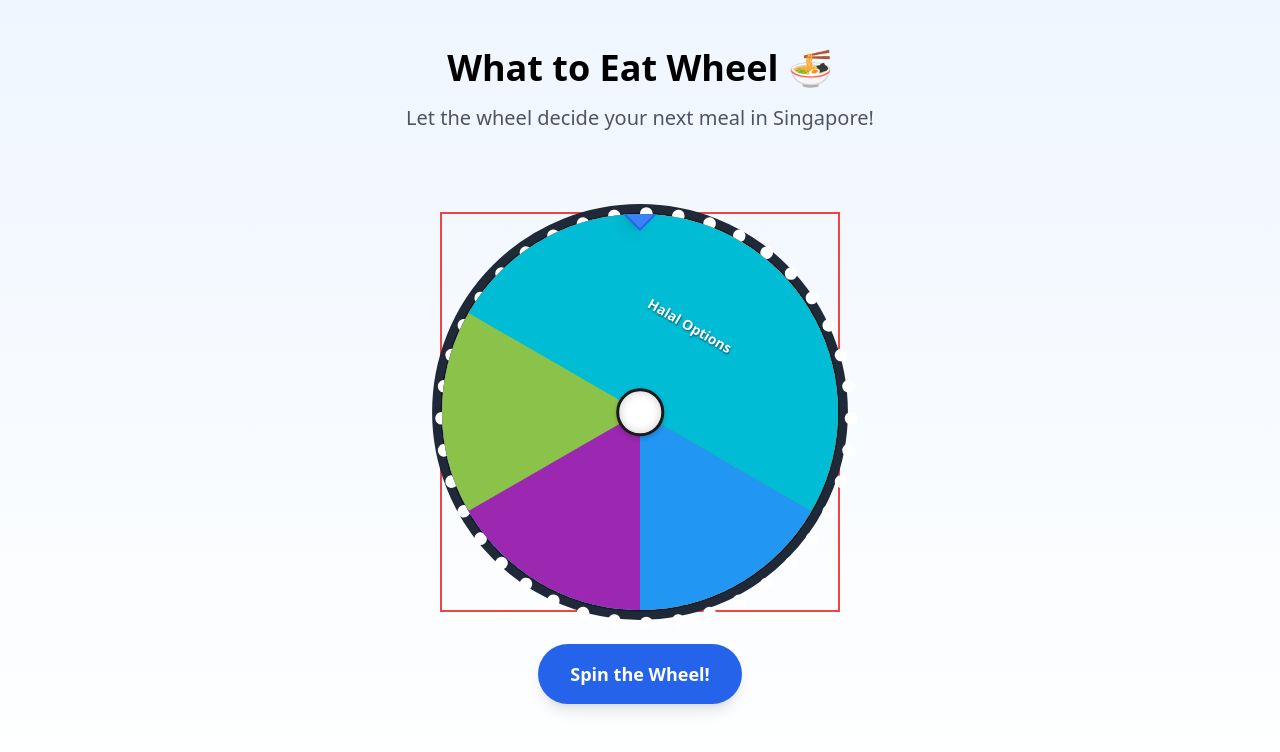
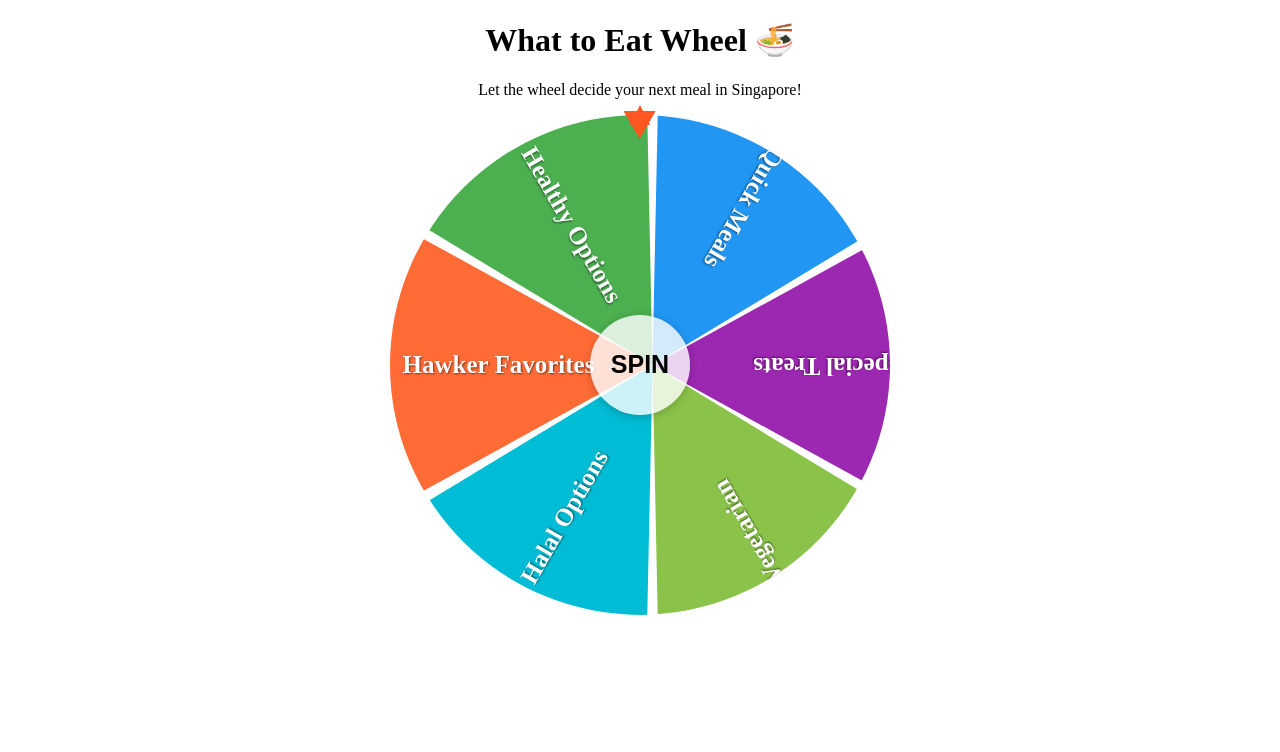
Before and after one commit to ryanlhy/what-to-eat-wheel, a Next.js app: page / in a window 1280 px wide. Shown: the top 752 px of the page. Built offline with nearby package versions, Linux system fonts and the light colour scheme.

Commit message:
initial commit with bugs

```diff
--- a/components/features/wheel/FoodWheel.tsx
+++ b/components/features/wheel/FoodWheel.tsx
@@ -1,127 +1,112 @@
 'use client'
 
-import { useState, useRef } from 'react'
-import { motion, AnimatePresence } from 'framer-motion'
+import { useState, useRef, useEffect } from 'react'
+import { AnimatePresence, motion } from 'framer-motion'
 import { FOOD_SECTIONS } from '@/lib/constants/foodData'
 import { FoodItem } from '@/types/food'
+import '@/styles/wheel.css'
 
 export const FoodWheel = () => {
     const [isSpinning, setIsSpinning] = useState(false)
     const [selectedFood, setSelectedFood] = useState<FoodItem | null>(null)
-    const wheelRef = useRef<HTMLDivElement>(null)
+    const [selectedCategory, setSelectedCategory] = useState<string>('')
+    const [debugInfo, setDebugInfo] = useState<string>('')
+    const wheelRef = useRef<HTMLUListElement>(null)
+    const previousEndDegree = useRef(0)
+
+    const getSelectedSection = (rotation: number) => {
+        const sectionAngle = 360 / FOOD_SECTIONS.length
+
+        // 1. Normalize the rotation to 0-360
+        // 2. Add 360 and take modulo again to handle negative rotations
+        let normalizedRotation = ((360 - rotation) % 360 + 360) % 360
+
+        // 3. Add half section to align with pointer
+        normalizedRotation = (normalizedRotation + sectionAngle / 2) % 360
+
+        // 4. Calculate index
+        const index = Math.floor(normalizedRotation / sectionAngle)
+
+        return index
+    }
 
     const spinWheel = () => {
-        if (isSpinning) return
+        if (isSpinning || !wheelRef.current) return
+
         setIsSpinning(true)
         setSelectedFood(null)
+        setSelectedCategory('')
+        setDebugInfo('')
 
         // Random rotation between 5 and 10 full spins plus a random section
         const spins = 5 + Math.random() * 5
-        const degrees = spins * 360 + Math.random() * 360
+        const randomAdditionalDegrees = spins * 360 + Math.random() * 360
+        const newEndDegree = previousEndDegree.current + randomAdditionalDegrees
 
-        if (wheelRef.current) {
-            wheelRef.current.style.transform = `rotate(${degrees}deg)`
-        }
+        // Apply the animation using the Web Animations API
+        const animation = wheelRef.current.animate([
+            { transform: `rotate(${previousEndDegree.current}deg)` },
+            { transform: `rotate(${newEndDegree}deg)` }
+        ], {
+            duration: 4000,
+            easing: 'cubic-bezier(0.32, 0, 0.67, 1)',
+            fill: 'forwards',
+            iterations: 1
+        })
+
+        // Store the new end degree for the next spin
+        previousEndDegree.current = newEndDegree
 
         // Calculate selected food after animation
         setTimeout(() => {
-            const finalRotation = degrees % 360
+            // Get the final rotation (0-360 degrees)
+            const finalRotation = newEndDegree % 360
             const sectionAngle = 360 / FOOD_SECTIONS.length
-            const selectedIndex = Math.floor(finalRotation / sectionAngle)
+
+            // Get the selected section index
+            const selectedIndex = getSelectedSection(finalRotation)
+
+            // Get the section and a random food item from it
             const section = FOOD_SECTIONS[selectedIndex]
             const randomFood = section.items[Math.floor(Math.random() * section.items.length)]
 
+            // Debug information
+            const normalizedRotation = ((360 - finalRotation) % 360 + 360) % 360
+            const debug = `Final Rotation: ${finalRotation.toFixed(1)}°, Normalized: ${normalizedRotation.toFixed(1)}°, Section Angle: ${sectionAngle}°, Index: ${selectedIndex}, Section: ${section.label}`
+            setDebugInfo(debug)
+            console.log(debug)
+
             setSelectedFood(randomFood)
+            setSelectedCategory(section.label)
             setIsSpinning(false)
-        }, 3000)
+        }, 4000)
     }
 
     return (
         <div className="flex flex-col items-center gap-8 p-8">
-            {/* Debug border to see container */}
-            <div className="relative w-[400px] h-[400px] border-2 border-red-500">
-                {/* Outer decorative ring */}
-                <div
-                    className="absolute w-full h-full rounded-full border-8 border-gray-800 bg-gray-900"
-                    style={{
-                        transform: 'scale(1.05)',
-                        zIndex: 1
-                    }}
-                >
-                    {/* Decorative dots */}
-                    {[...Array(40)].map((_, i) => (
-                        <div
-                            key={i}
-                            className="absolute w-3 h-3 bg-white rounded-full"
-                            style={{
-                                left: '50%',
-                                top: '50%',
-                                transform: `rotate(${(360 / 40) * i}deg) translateY(-195px)`,
-                            }}
-                        />
-                    ))}
-                </div>
-
-                {/* Main wheel */}
-                <motion.div
-                    ref={wheelRef}
-                    className="absolute inset-0"
-                    style={{
-                        zIndex: 2,
-                    }}
-                    transition={{ duration: 3, ease: "cubic-bezier(0.440, -0.205, 0.000, 1.130)" }}
-                >
-                    <div className="wheel-container">
-                        {/* Decorative dots border */}
-                        <div className="wheel-dots" />
-
-                        {/* Wheel sections */}
-                        {FOOD_SECTIONS.map((section, index) => {
-                            const angle = (360 / FOOD_SECTIONS.length) * index
-                            return (
-                                <div
-                                    key={section.category}
-                                    className="wheel-section"
-                                    style={{
-                                        transform: `rotate(${angle}deg)`,
-                                        backgroundColor: section.color === 'bg-hawker' ? '#FF6B35' :
-                                            section.color === 'bg-healthy' ? '#4CAF50' :
-                                                section.color === 'bg-quick' ? '#2196F3' :
-                                                    section.color === 'bg-special' ? '#9C27B0' :
-                                                        section.color === 'bg-veg' ? '#8BC34A' :
-                                                            section.color === 'bg-halal' ? '#00BCD4' : '#gray-500',
-                                    }}
-                                >
-                                    <span>{section.label}</span>
-                                </div>
-                            )
-                        })}
-
-                        {/* Center hub */}
-                        <div className="wheel-hub" />
-
-                        {/* Pointer */}
-                        <div
-                            className="absolute top-0 left-1/2 -translate-x-1/2 z-20"
-                        >
-                            <div className="w-6 h-6 bg-blue-600 transform rotate-45 -translate-y-1/2 shadow-lg">
-                                <div className="absolute inset-0.5 bg-blue-500" />
-                            </div>
-                        </div>
-                    </div>
-                </motion.div>
+            <div className="relative w-full max-w-[500px]">
+                <fieldset className="ui-wheel-of-fortune">
+                    <ul ref={wheelRef}>
+                        {FOOD_SECTIONS.map((section) => (
+                            <li key={section.category}>{section.label}</li>
+                        ))}
+                    </ul>
+                    <button
+                        type="button"
+                        onClick={spinWheel}
+                        disabled={isSpinning}
+                    >
+                        {isSpinning ? 'SPINNING...' : 'SPIN'}
+                    </button>
+                </fieldset>
+                <div className="wheel-pointer" />
             </div>
 
-            <button
-                onClick={spinWheel}
-                disabled={isSpinning}
-                className="px-8 py-4 bg-blue-600 text-white rounded-full font-bold text-lg
-                         hover:bg-blue-700 disabled:opacity-50 disabled:cursor-not-allowed
-                         transition-all transform hover:scale-105 active:scale-95
-                         shadow-lg hover:shadow-xl"
-            >
-                {isSpinning ? 'Spinning...' : 'Spin the Wheel!'}
-            </button>
+            {debugInfo && (
+                <div className="debug-info">
+                    {debugInfo}
+                </div>
+            )}
 
             <AnimatePresence>
                 {selectedFood && (
@@ -129,29 +114,31 @@ export const FoodWheel = () => {
                         initial={{ opacity: 0, y: 20 }}
                         animate={{ opacity: 1, y: 0 }}
                         exit={{ opacity: 0, y: -20 }}
-                        className="mt-8 p-6 bg-white rounded-lg shadow-xl max-w-md border border-gray-200"
+                        className="food-result-card"
                     >
-                        <h3 className="text-2xl font-bold mb-2">{selectedFood.name}</h3>
-                        <p className="text-gray-600 mb-4">{selectedFood.description}</p>
-                        <div className="flex items-center gap-2 mb-4">
-                            <span className="font-semibold">Health Rating:</span>
-                            <div className="flex gap-1">
+                        <div className="category-badge">
+                            {selectedCategory}
+                        </div>
+                        <h3>{selectedFood.name}</h3>
+                        <p>{selectedFood.description}</p>
+                        <div className="health-rating">
+                            <span>Health Rating:</span>
+                            <div className="health-rating-dots">
                                 {[...Array(5)].map((_, i) => (
                                     <span
                                         key={i}
-                                        className={`w-4 h-4 rounded-full ${i < selectedFood.healthRating ? 'bg-green-500' : 'bg-gray-200'
-                                            }`}
+                                        className={`health-rating-dot ${i < selectedFood.healthRating ? 'active' : 'inactive'}`}
                                     />
                                 ))}
                             </div>
                         </div>
                         {selectedFood.culturalInfo && (
-                            <p className="text-gray-600 mb-4 italic">{selectedFood.culturalInfo}</p>
+                            <p className="cultural-info">{selectedFood.culturalInfo}</p>
                         )}
                         {selectedFood.locations && (
-                            <div>
-                                <h4 className="font-semibold mb-2">Where to Try:</h4>
-                                <ul className="list-disc list-inside text-gray-600">
+                            <div className="locations">
+                                <h4>Where to Try:</h4>
+                                <ul>
                                     {selectedFood.locations.map((location) => (
                                         <li key={location}>{location}</li>
                                     ))}
--- a/postcss.config.js
+++ b/postcss.config.js
@@ -1,6 +1,6 @@
 module.exports = {
   plugins: {
-    tailwindcss: {},
+    '@tailwindcss/postcss': {},
     autoprefixer: {},
   },
 }
--- /dev/null
+++ b/styles/wheel.css
@@ -0,0 +1,218 @@
+:where(.ui-wheel-of-fortune) {
+  --_items: 6; /* Number of food sections */
+  all: unset;
+  aspect-ratio: 1 / 1;
+  background: Canvas;
+  container-type: inline-size;
+  direction: ltr;
+  display: grid;
+  place-content: center start;
+  position: relative;
+  width: 100%;
+  max-width: 500px;
+  margin: 0 auto;
+}
+
+:where(.ui-wheel-of-fortune)::after {
+  aspect-ratio: 1/cos(30deg);
+  background-color: #FF5722;
+  clip-path: polygon(50% 100%,100% 0,0 0);
+  content: "";
+  height: 4cqi;
+  position: absolute;
+  place-self: start center;
+  scale: 1.4;
+  z-index: 20;
+}
+
+:where(.ui-wheel-of-fortune) > * {
+  position: absolute;
+}
+
+:where(.ui-wheel-of-fortune) button {
+  aspect-ratio: 1 / 1;
+  background: hsla(0, 0%, 100%, .8);
+  border: 0;
+  border-radius: 50%;
+  cursor: pointer;
+  font-size: 5cqi;
+  place-self: center;
+  width: 20cqi;
+  z-index: 10;
+  font-weight: bold;
+  box-shadow: 0 2px 10px rgba(0, 0, 0, 0.2);
+  transition: transform 0.2s;
+  position: absolute;
+}
+
+:where(.ui-wheel-of-fortune) button:hover {
+  transform: scale(1.1);
+}
+
+:where(.ui-wheel-of-fortune) button:disabled {
+  opacity: 0.5;
+  cursor: not-allowed;
+}
+
+:where(.ui-wheel-of-fortune) ul {
+  all: unset;
+  clip-path: inset(0 0 0 0 round 50%);
+  display: grid;
+  inset: 0;
+  place-content: center start;
+  transition: transform 4s cubic-bezier(0.32, 0, 0.67, 1);
+  position: absolute;
+  width: 100%;
+  height: 100%;
+}
+
+:where(.ui-wheel-of-fortune) ul li {
+  align-content: center;
+  aspect-ratio: 1/calc(2*tan(180deg/var(--_items)));
+  clip-path: polygon(0% 0%, 100% 50%, 0% 100%);
+  display: grid;
+  font-size: 5cqi;
+  grid-area: 1 / -1;
+  padding-left: 1ch;
+  rotate: calc(360deg / var(--_items) * calc(var(--_idx) - 1));
+  transform-origin: center right;
+  user-select: none;
+  width: 50cqi;
+  color: white;
+  font-weight: bold;
+  text-shadow: 1px 1px 2px rgba(0, 0, 0, 0.5);
+}
+
+/* Food section colors */
+:where(.ui-wheel-of-fortune) ul li:nth-of-type(1) {
+  --_idx: 1;
+  background: #FF6B35; /* Hawker */
+}
+:where(.ui-wheel-of-fortune) ul li:nth-of-type(2) {
+  --_idx: 2;
+  background: #4CAF50; /* Healthy */
+}
+:where(.ui-wheel-of-fortune) ul li:nth-of-type(3) {
+  --_idx: 3;
+  background: #2196F3; /* Quick */
+}
+:where(.ui-wheel-of-fortune) ul li:nth-of-type(4) {
+  --_idx: 4;
+  background: #9C27B0; /* Special */
+}
+:where(.ui-wheel-of-fortune) ul li:nth-of-type(5) {
+  --_idx: 5;
+  background: #8BC34A; /* Veg */
+}
+:where(.ui-wheel-of-fortune) ul li:nth-of-type(6) {
+  --_idx: 6;
+  background: #00BCD4; /* Halal */
+}
+
+/* Pointer */
+.wheel-pointer {
+  position: absolute;
+  top: -10px;
+  left: 50%;
+  transform: translateX(-50%);
+  width: 20px;
+  height: 20px;
+  background: #FF5722;
+  clip-path: polygon(50% 0%, 100% 100%, 0% 100%);
+  z-index: 20;
+}
+
+/* Food result card */
+.food-result-card {
+  margin-top: 2rem;
+  padding: 1.5rem;
+  background: white;
+  border-radius: 0.5rem;
+  box-shadow: 0 4px 20px rgba(0, 0, 0, 0.1);
+  max-width: 500px;
+  width: 100%;
+  border: 1px solid #eaeaea;
+  position: relative;
+}
+
+.category-badge {
+  position: absolute;
+  top: -12px;
+  left: 50%;
+  transform: translateX(-50%);
+  background: #FF5722;
+  color: white;
+  padding: 0.25rem 1rem;
+  border-radius: 1rem;
+  font-weight: bold;
+  font-size: 0.875rem;
+  box-shadow: 0 2px 5px rgba(0, 0, 0, 0.2);
+  text-transform: uppercase;
+  letter-spacing: 0.5px;
+}
+
+.food-result-card h3 {
+  font-size: 1.5rem;
+  font-weight: bold;
+  margin-bottom: 0.5rem;
+  margin-top: 0.5rem;
+}
+
+.food-result-card p {
+  color: #666;
+  margin-bottom: 1rem;
+}
+
+.health-rating {
+  display: flex;
+  align-items: center;
+  gap: 0.5rem;
+  margin-bottom: 1rem;
+}
+
+.health-rating-dots {
+  display: flex;
+  gap: 0.25rem;
+}
+
+.health-rating-dot {
+  width: 1rem;
+  height: 1rem;
+  border-radius: 50%;
+}
+
+.health-rating-dot.active {
+  background-color: #4CAF50;
+}
+
+.health-rating-dot.inactive {
+  background-color: #e0e0e0;
+}
+
+.cultural-info {
+  font-style: italic;
+  color: #666;
+  margin-bottom: 1rem;
+}
+
+.locations h4 {
+  font-weight: 600;
+  margin-bottom: 0.5rem;
+}
+
+.locations ul {
+  list-style-type: disc;
+  padding-left: 1.5rem;
+  color: #666;
+}
+
+.debug-info {
+  background-color: #f0f0f0;
+  padding: 0.5rem 1rem;
+  border-radius: 0.25rem;
+  font-family: monospace;
+  font-size: 0.875rem;
+  color: #333;
+  margin-top: 1rem;
+  border: 1px dashed #ccc;
+}
```
Also changed, not shown: package.json (+17 -16 lines), 2 other files (tests, documents, lock files or other folders).
